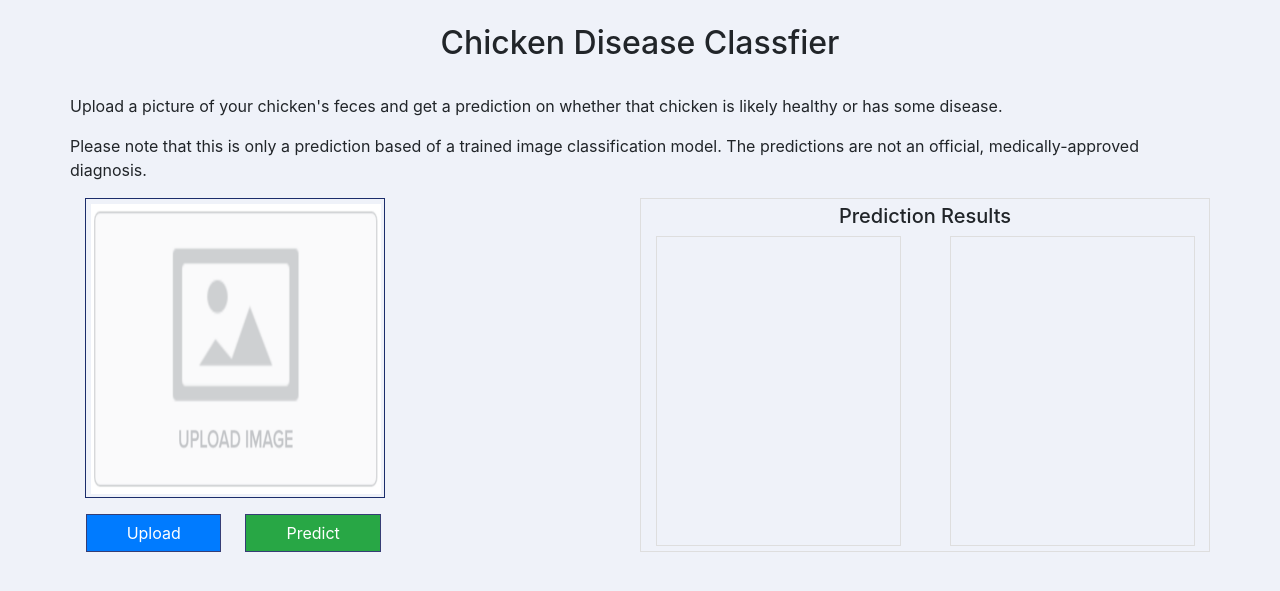
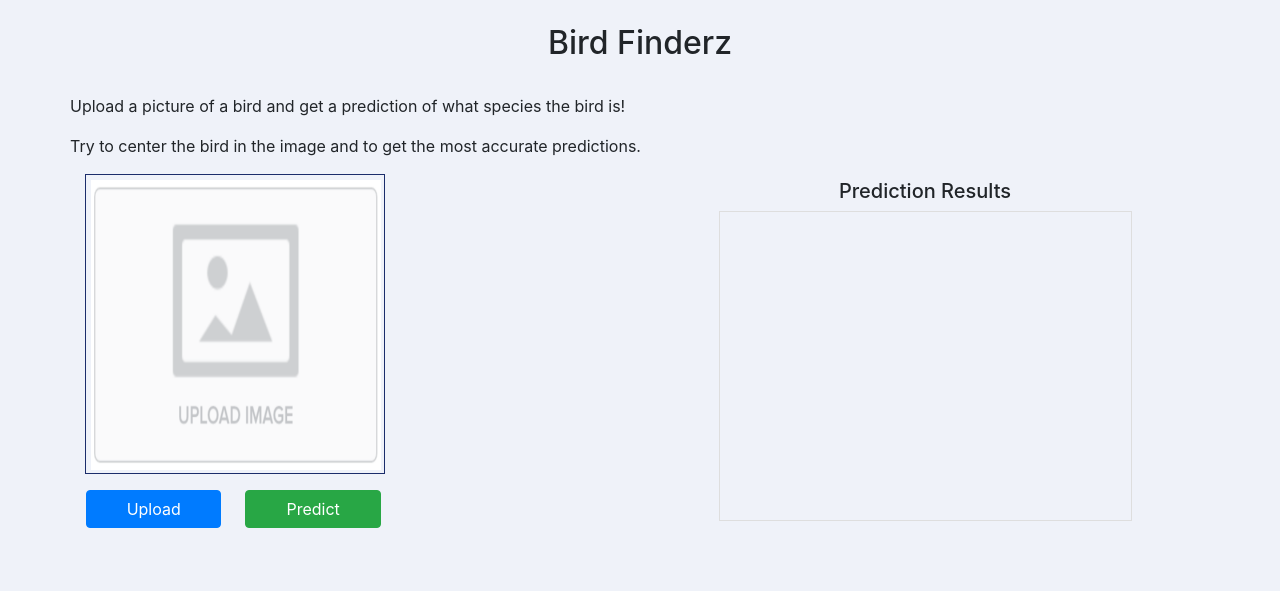
Before and after one commit to rohith42/bird-finderz, a Flask app: page / in a window 1280 px wide. Shown: the top 591 px of the page. Run offline with Flask 3, Linux system fonts and the light colour scheme; some libraries are stand-ins or nearby versions.

Commit message:
Updated web app basics

```diff
--- a/static/styles.css
+++ b/static/styles.css
@@ -39,18 +39,10 @@ body {
     border: 1px solid #dedede;
     margin-left: 20px;
     height: 310px;
-    width: 100%;
+    width: 70%;
     padding: 5px;
     margin: 0px auto;
     overflow: auto;
-  }
-
-  .res-part2 {
-    border: 1px solid #dedede;
-    height: 310px;
-    width: 100%;
-    padding: 5px;
-    margin: 0px auto;
   }
 
   .resp-img {
@@ -69,43 +61,6 @@ body {
 
   .btn-part {
     width: 325px;
-  }
-
-  textarea,
-  select,
-  .form-control,
-  .custom-select,
-  button.btn,
-  .btn-primary,
-  input[type="text"],
-  input[type="url"],
-  .uneditable-input {
-    border: 1px solid #363e75;
-    outline: 0 !important;
-    border-radius: 0px;
-    box-shadow: none;
-    -webkit-box-shadow: none;
-    -moz-box-shadow: none;
-    -moz-transition: none;
-    -webkit-transition: none;
-  }
-
-  textarea:focus,
-  select:focus,
-  .form-control:focus,
-  .btn:focus,
-  .btn-primary:focus,
-  .custom-select:focus,
-  input[type="text"]:focus,
-  .uneditable-input:focus {
-    border: 1px solid #007bff;
-    outline: 0 !important;
-    border-radius: 0px;
-    box-shadow: none;
-    -webkit-box-shadow: none;
-    -moz-box-shadow: none;
-    -moz-transition: none;
-    -webkit-transition: none;
   }
 
   #loading {
@@ -149,7 +104,6 @@ body {
   }
 
   .right-part {
-    border: 1px solid #dedede;
     padding: 5px;
   }
 
--- a/templates/index.html
+++ b/templates/index.html
@@ -4,24 +4,23 @@
     <meta charset="UTF-8">
     <meta name="viewport" content="width=device-width, initial-scale=1.0">
     <meta http-equiv="X-UA-Compatible" content="ie=edge">
-    <title>Chicken Disease Classifier</title>
+    <title>Bird Finderz</title>
     <link rel="stylesheet" href="https://maxcdn.bootstrapcdn.com/bootstrap/4.0.0/css/bootstrap.min.css" integrity="sha384-Gn5384xqQ1aoWXA+058RXPxPg6fy4IWvTNh0E263XmFcJlSAwiGgFAW/dAiS6JXm" crossorigin="anonymous">
 	<link rel="stylesheet" type="text/css" href="{{ url_for('static', filename='styles.css') }}" />
-    <link rel="icon" type="image/x-icon" href="{{ url_for('static', filename='favicon.ico') }}" />
+    <link rel="icon" type="image/x-icon" href="{{ url_for('static', filename='bird.png') }}" />
 </head>
 <body>
     <div class="main container">
 		<section class="iupload">
-			<h2 class="text-center py-4">Chicken Disease Classfier</h2>
+			<h2 class="text-center py-4">Bird Finderz</h2>
             <div class="row">
                 <p>
-                    Upload a picture of your chicken's feces and get a prediction on whether
-                    that chicken is likely healthy or has some disease.
+                    Upload a picture of a bird and get a prediction of what species the bird is!
                 </p>
+            </div>
+			<div class="row">
                 <p>
-                    Please note that this is only a prediction based of a trained
-                    image classification model.
-                    The predictions are not an official, medically-approved diagnosis.
+                    Try to center the bird in the image and to get the most accurate predictions.
                 </p>
             </div>
 			<div class="row">
@@ -37,17 +36,6 @@
 								<button type="button" class="btn btn-primary col-md-5 col-xs-5 ml-3 mr-4" id="uload">Upload</button>
 								<button id="send" type="button" class="btn btn-success col-md-5 col-xs-5">Predict</button>
 							</div>
-
-
-
-
-
-
-							<!-- change url value  -->
-
-
-
-
 							<input type="hidden" class="form-control mr-2" id="url" placeholder="Enter REST Api url..." value="../predict"/>
 							<input name="upload" type="file" id="fileinput" style="position:absolute;top:-500px;"/><br/>
 						</form>
@@ -56,8 +44,7 @@
 				<div class="col-md-6 col-xs-12 right-part">
 					<h5 class="mb-2"><center>Prediction Results</center></h5>
 					<div class="row">
-						<div class="res-part2 col-md-5 col-xs-12"></div>
-						<div class="res-part col-md-5 col-xs-12"><div class="jsonRes"></div></div>
+						<div class="res-part"><div class="jsonRes"></div></div>
 					</div>
 				</div>
 			</div>
```
Also changed, not shown: static/bird.png (added).
